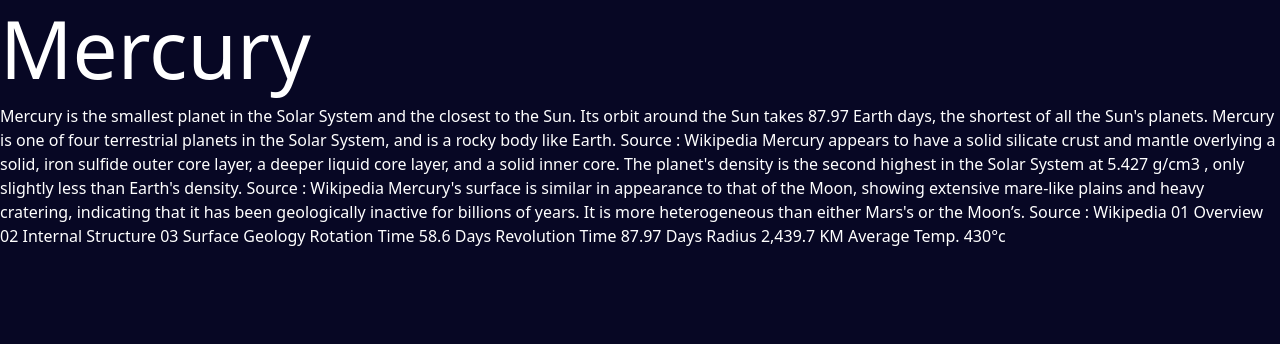
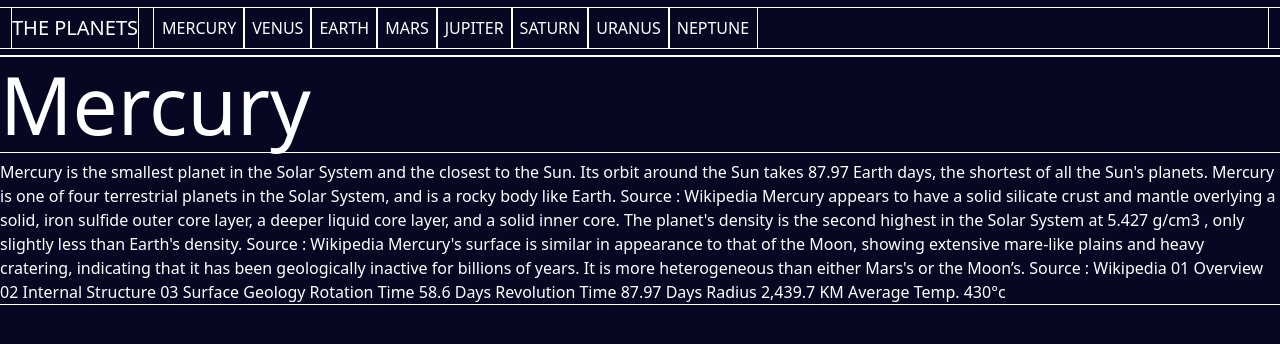
Before and after one commit to tlanettepollard/Planet-Facts-Site-w-Vanilla-JS, a website: page index.html in a window 1280 px wide. Drawn offline with Linux system fonts and the light colour scheme.

Commit message:
Added navbar
Signed-off-by: T. Lanette <TLPollard4516@gmail.com>

```diff
--- a/index.html
+++ b/index.html
@@ -12,7 +12,44 @@
   <title>Frontend Mentor | Planets fact site</title>
 </head>
 <body class="bg-primary text-white">
-
+  <header>
+    <nav class="navbar navbar-expand-md bg-transparent">
+      <div class="container-fluid">
+        <a class="navbar-brand text-uppercase text-white" href="#">The Planets</a>
+        <button class="navbar-toggler" type="button" data-bs-toggler="collapse" data-bs-target="#planetToggler" aria-controls="planetToggler" aria-expanded="false" aria-label="Toggle navigation">
+          <span class="navbar-toggler-icon"></span>
+        </button>
+        <div class="collapse navbar-collapse" id="planetToggler">
+          <ul class="navbar-nav me-auto mb-2 mb-lg-0">
+            <li class="nav-item text-uppercase">
+              <a class="nav-link active text-white" aria-current="page" href="#">Mercury</a>
+            </li>
+            <li class="nav-item text-uppercase">
+              <a class="nav-link active text-white" aria-current="page" href="#">Venus</a>
+            </li>
+            <li class="nav-item text-uppercase">
+              <a class="nav-link active text-white" aria-current="page" href="#">Earth</a>
+            </li>
+            <li class="nav-item text-uppercase">
+              <a class="nav-link active text-white" aria-current="page" href="#">Mars</a>
+            </li>
+            <li class="nav-item text-uppercase">
+              <a class="nav-link active text-white" aria-current="page" href="#">Jupiter</a>
+            </li>
+            <li class="nav-item text-uppercase">
+              <a class="nav-link active text-white" aria-current="page" href="#">Saturn</a>
+            </li>
+            <li class="nav-item text-uppercase">
+              <a class="nav-link active text-white" aria-current="page" href="#">Uranus</a>
+            </li>
+            <li class="nav-item text-uppercase">
+              <a class="nav-link active text-white" aria-current="page" href="#">Neptune</a>
+            </li>
+          </ul>
+        </div>
+      </div>
+    </nav>
+  </header>
   <h1 class="display-1">Mercury</h1>
 
   <!-- Overview Content Start -->
--- a/scss/style.scss
+++ b/scss/style.scss
@@ -1 +1,6 @@
 @use 'custom';
+
+* {
+    box-sizing: border-box;
+    outline: 1px white solid;
+}
```
Also changed, not shown: dist/css/style.css, 1 other file.
